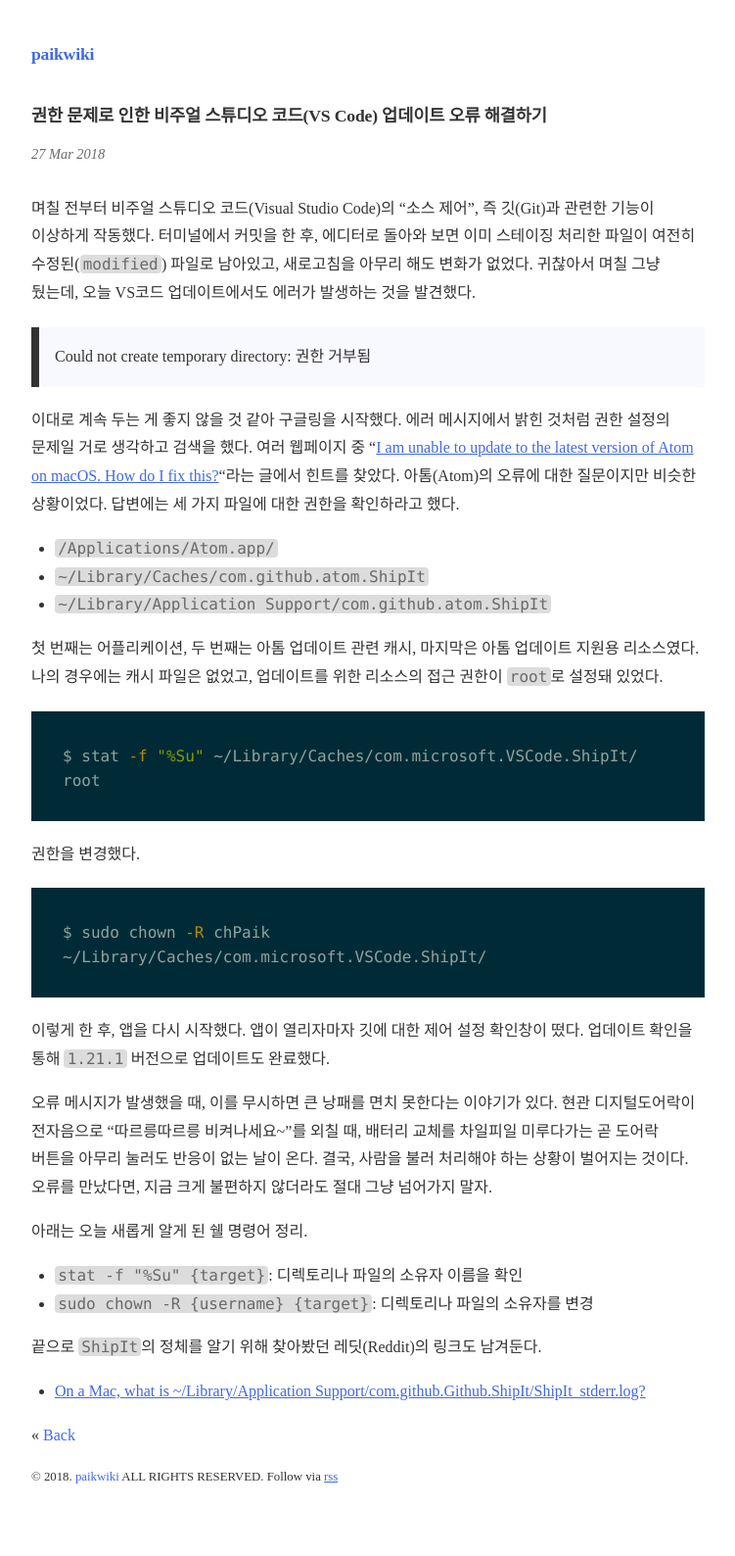
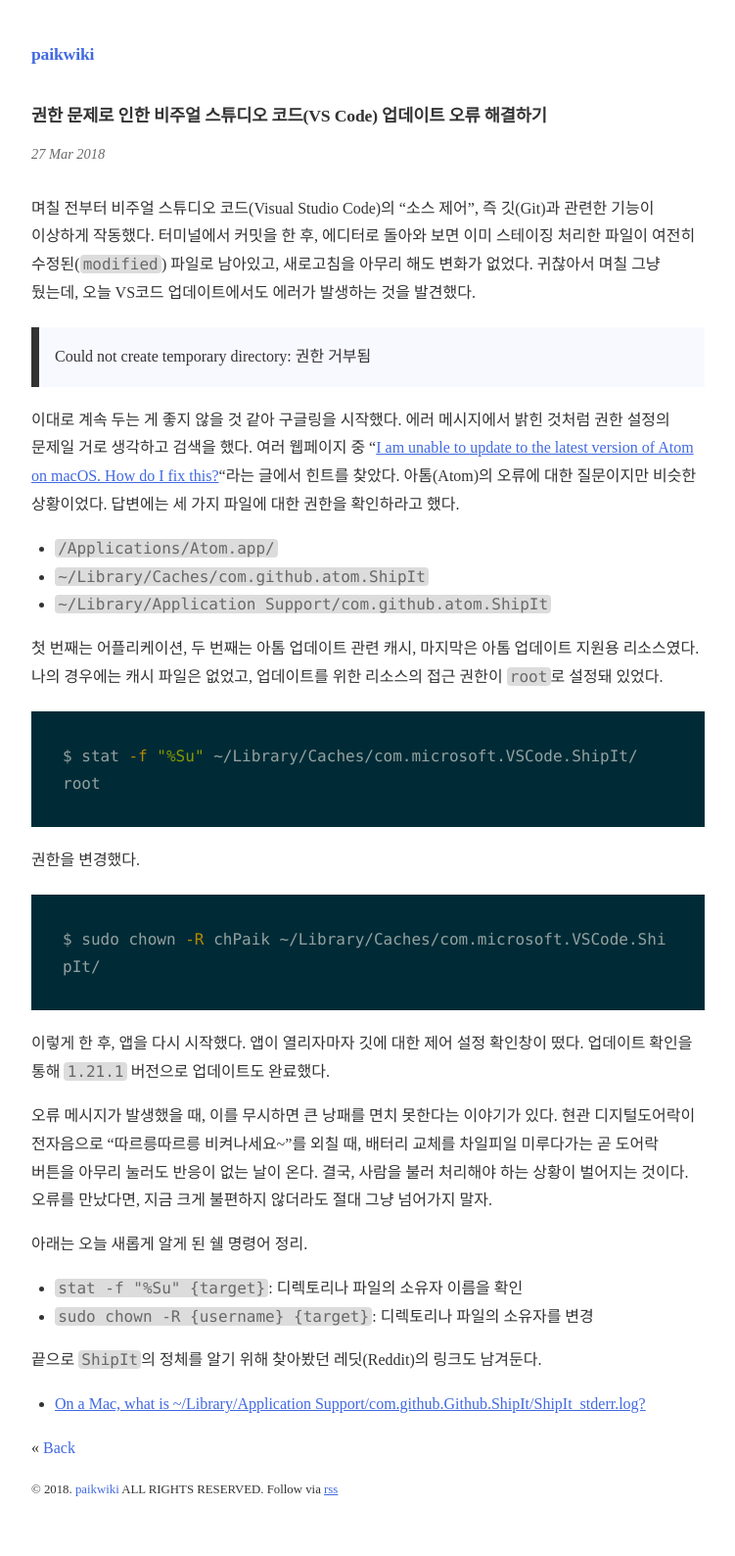
Before and after one commit to paikwiki/paikwiki.github.io, a Jekyll site: the page built from _posts/2018-03-27-vs-code-permission-issue.md, in a window 1280 px wide. Shown: the whole page at 98% size, without its empty margins (264-1015 px from the left). Built offline with Jekyll 4.4.1, drawn with Linux system fonts in a browser that asks for light colours; some web fonts are replaced.

Commit message:
Edit line-height&word-break for <pre>

```diff
--- a/_sass/basic.scss
+++ b/_sass/basic.scss
@@ -78,6 +78,7 @@
   margin-top: 1.25rem;
   margin-bottom: 1.25rem;
   padding: 1rem;
+  line-height: 1.6;
   background-color: ghostwhite;
   white-space: pre-line;
 }
--- a/_sass/syntax-fix.scss
+++ b/_sass/syntax-fix.scss
@@ -8,7 +8,7 @@
 .highlighter-rouge {
   pre.highlight {
     padding: 2rem;
-    word-break: keep-all;
+    word-break: break-all;
     overflow: auto;
   }
   @media all and (max-width: 720px){
```
